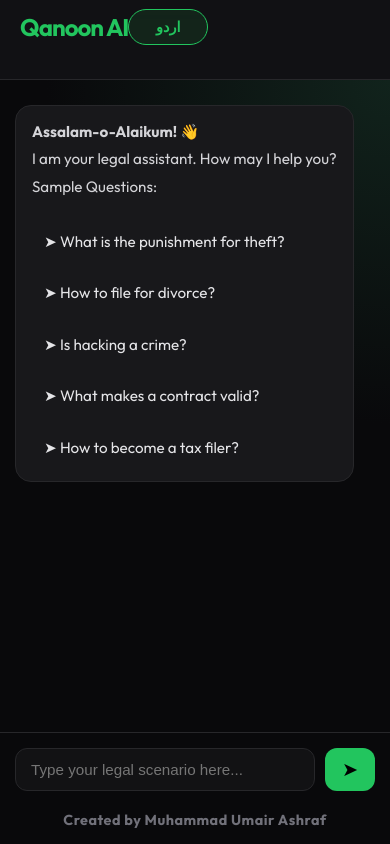
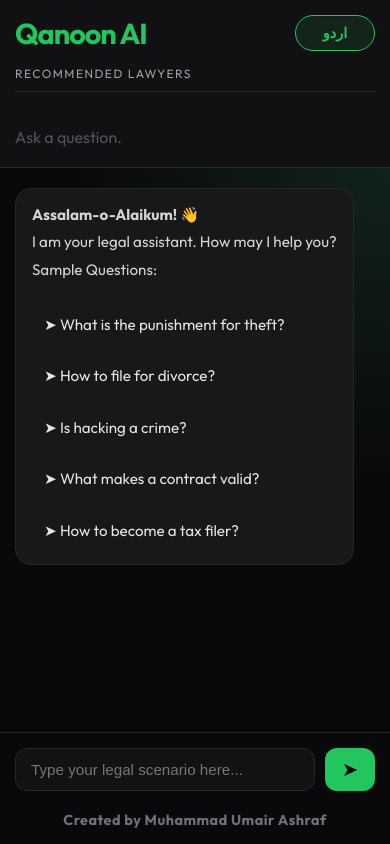
Before and after one commit to Umair570/qanoon-ai, a Flask app: page / in a window 390 px wide. Run offline with Flask 3, Linux system fonts and the light colour scheme; some web fonts are replaced.

Commit message:
Memory updated

```diff
--- a/app.py
+++ b/app.py
@@ -69,9 +69,23 @@
 
 app = Flask(__name__)
 
-def generate_groq_response(prompt):
+def generate_gemini_response(prompt):
     try:
         for chunk in llm.stream(prompt):
+            # 📊 THE TOKEN MONITOR: Catches Google's official token receipt on the final chunk
+            if hasattr(chunk, 'usage_metadata') and chunk.usage_metadata:
+                usage = chunk.usage_metadata
+                in_tokens = usage.get('input_tokens', 0)
+                out_tokens = usage.get('output_tokens', 0)
+                total_tokens = usage.get('total_tokens', 0)
+
+                print("\n" + "="*50)
+                print(f"📊 [LIVE TOKEN MONITOR]")
+                print(f"📥 Input (Reading PDFs) : {in_tokens} tokens")
+                print(f"📤 Output (Writing Urdu): {out_tokens} tokens")
+                print(f"📈 Total for this query : {total_tokens} tokens")
+                print("="*50 + "\n")
+
             if chunk.content:
                 yield chunk.content
         return
@@ -97,7 +111,7 @@
     context = ""
     if rag:
         try:
-            docs = rag.search(user_text, k=5)
+            docs = rag.search(user_text, k=8)
             if docs:
                 for doc in docs:
                     # ⚖️ THE BALANCED FIX: Cap at 2000 characters to save tokens
@@ -157,7 +171,7 @@
     )
 
     full_prompt = f"{system_prompt}\n\nDATA:\n{context}\n\nQUERY: {user_text}"
-    return Response(stream_with_context(generate_groq_response(full_prompt)), mimetype='text/plain')
+    return Response(stream_with_context(generate_gemini_response(full_prompt)), mimetype='text/plain')
 
 LAWYERS_DB_PATH = os.path.join("backend", "data", "raw", "lawyers_db.json")
 
--- a/templates/index.html
+++ b/templates/index.html
@@ -89,16 +89,22 @@
 
         @media (max-width: 768px) {
             body { flex-direction: column; }
-            .sidebar { width: 100%; height: 80px; padding: 15px 20px; border-right: none; border-bottom: 1px solid var(--border); box-sizing: border-box; flex-direction: row; align-items: center; justify-content: flex-start; z-index: 20; }
-            .brand { font-size: 1.5rem; margin-bottom: 0; }
-            .lawyer-header, .lawyer-list { display: none; }
-            .main { width: 100%; height: calc(100vh - 80px); }
-            .chat-box { padding: 15px; margin-top: 10px; }
-            .msg { max-width: 85%; font-size: 0.95rem; padding: 12px 16px; }
+            .sidebar { width: 100%; height: auto; padding: 15px; border-right: none; border-bottom: 1px solid var(--border); box-sizing: border-box; }
+            .brand-container { margin-bottom: 15px; }
+
+            /* UNHIDE THE LAWYERS AND MAKE THEM SCROLL HORIZONTALLY */
+            .lawyer-header, .lawyer-list { display: block; }
+            .lawyer-list { display: flex; flex-direction: row; overflow-x: auto; gap: 10px; padding-bottom: 5px; }
+            .lawyer-card { min-width: 260px; margin-bottom: 0; flex-shrink: 0; }
+
+            .main { width: 100%; height: calc(100vh - 220px); }
+            .chat-box { padding: 15px; margin-top: 5px; }
+            .msg { max-width: 90%; font-size: 0.95rem; padding: 12px 16px; }
             .input-area { padding: 15px; gap: 10px; }
             input { padding: 12px 15px; font-size: 0.95rem; }
             button { width: 50px; font-size: 1.2rem; }
         }
+
     </style>
 </head>
 <body id="mainBody">
```
